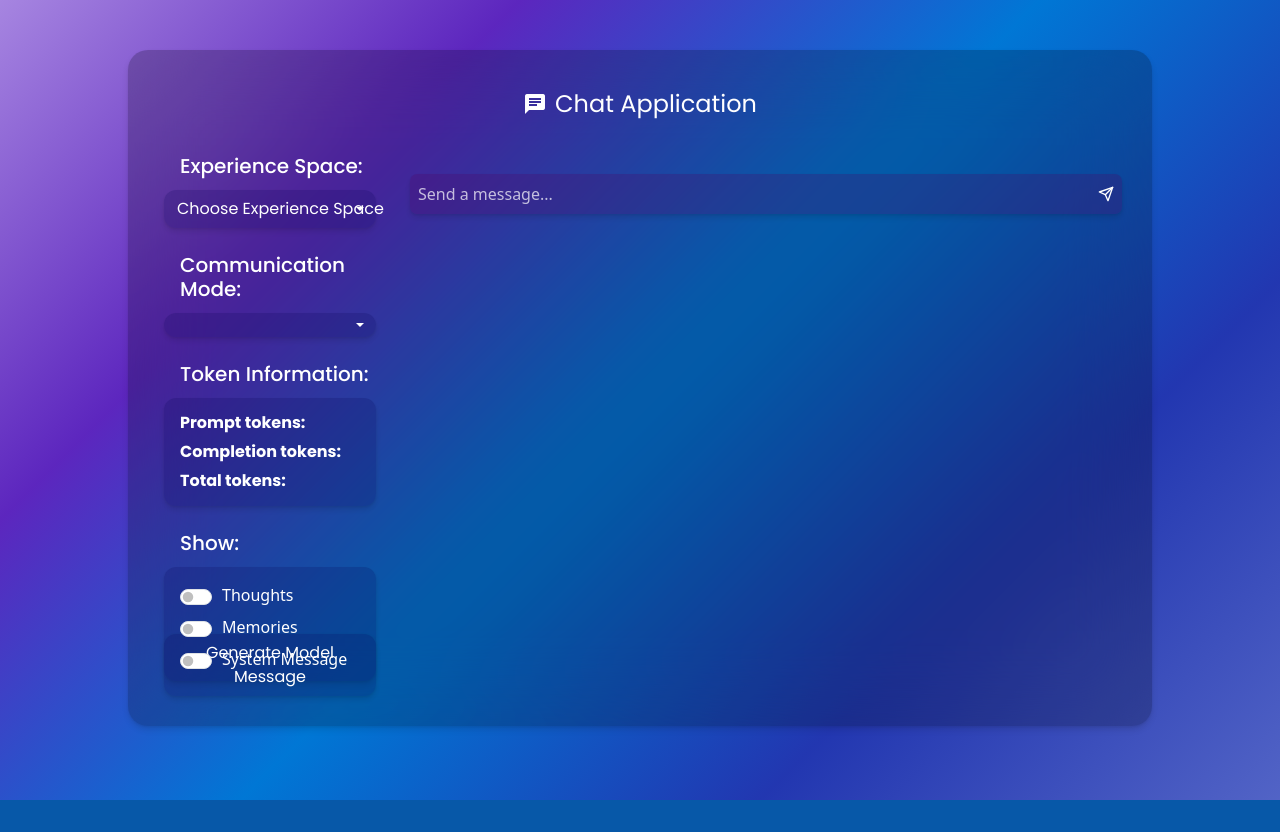
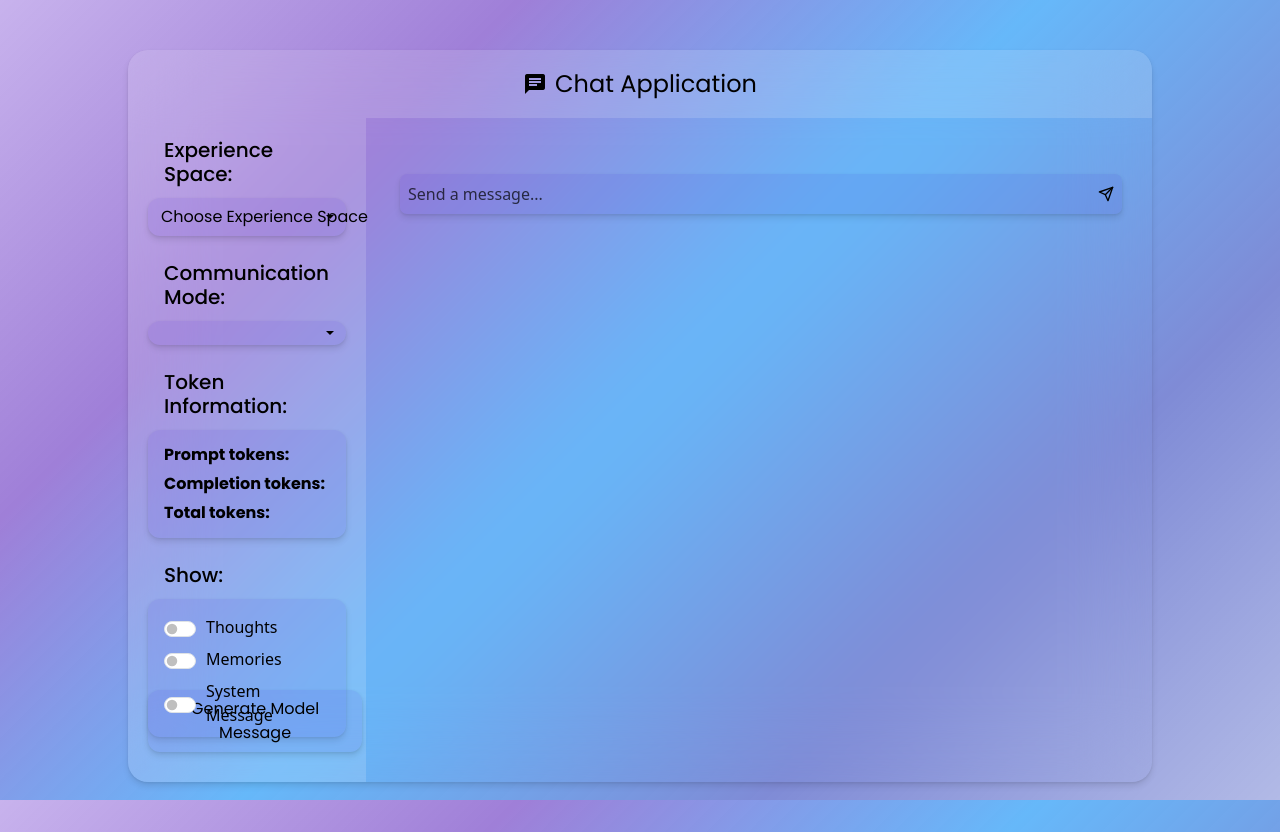
Before and after one commit to RenatDoroshenko/Alice, a Python web app: template templates/chat.html in a window 1280 px wide. Before the commit the page ends 800 px from the top, so only its background shows below. Run offline with Jinja, Linux system fonts and the light colour scheme; the template is opened without the code that fills it, so the values that code supplies are empty.

Commit message:
make white and black theme as a windown with different transparence effect

```diff
--- a/static/css/glassmorphism.css
+++ b/static/css/glassmorphism.css
@@ -31,9 +31,11 @@
   --default-font: 'Poppins';
 
   /* White Theme - Saturated */
-  /* --body-gradient: linear-gradient(135deg, rgb(72 2 195 / 30%) 0%, rgb(64 0 177 / 50%) 25%, rgb(0 137 246 / 60%) 50%, rgb(0 24 173 / 50%) 75%, rgb(0 26 173 / 30%) 100%);
+  --body-gradient: linear-gradient(135deg, rgb(72 2 195 / 30%) 0%, rgb(64 0 177 / 50%) 25%, rgb(0 137 246 / 60%) 50%, rgb(0 24 173 / 50%) 75%, rgb(0 26 173 / 30%) 100%);
   --dark-black: black;
-  --chat-container: rgb(255 255 255 / 15%);
+  --chat-container: rgba(255, 255, 255, 0);
+  --chat-header: rgb(255 255 255 / 15%);
+  --sidebar-container-bg: rgb(255 255 255 / 15%);
   --message-bg: rgb(46 0 201 / 7%);
   --scrollbar-thumb-bg: rgb(0 21 173 / 20%);
   --scrollbar-thumb-bg-hover: rgb(0 21 173 / 30%);
@@ -54,14 +56,16 @@
   --memories-message-bg: linear-gradient(135deg, rgb(95 216 248 / 79%) 0%, rgb(98 90 255 / 61%) 100%);
   --system-message-bg: linear-gradient(135deg, rgb(118 0 255 / 82%) 0%, rgb(0 31 223 / 70%) 100%);
 
-  --message-date-color: #212121; */
+  --message-date-color: #212121;
 
 
 
   /* Dark Theme */
-  --body-gradient: linear-gradient(135deg, rgb(107 52 204 / 60%) 0%, rgb(64 0 179 / 85%) 25%, rgb(0 119 213) 50%, rgb(10 33 168 / 90%) 75%, rgb(0 26 171 / 68%) 100%);
+  /* --body-gradient: linear-gradient(135deg, rgb(107 52 204 / 60%) 0%, rgb(64 0 179 / 85%) 25%, rgb(0 119 213) 50%, rgb(10 33 168 / 90%) 75%, rgb(0 26 171 / 68%) 100%);
   --dark-black: white;
-  --chat-container: rgb(0 0 0 / 20%);
+  --chat-container: rgb(0 0 0 / 0%);
+  --chat-header: rgb(0 0 0 / 20%);
+  --sidebar-container-bg: rgb(79 0 159 / 20%);
   --message-bg: rgb(82 0 98 / 25%);
   --scrollbar-thumb-bg: rgba(255, 255, 255, 0.3);
   --scrollbar-thumb-bg-hover: rgba(255, 255, 255, 0.4);
@@ -82,7 +86,7 @@
   --memories-message-bg: linear-gradient(135deg, rgb(0 140 255 / 54%) 0%, rgb(0 35 255 / 40%) 100%);
   --system-message-bg: linear-gradient(135deg, rgb(118 0 255 / 82%) 0%, rgb(0 31 223 / 70%) 100%);
 
-  --message-date-color: #ffffffbd;
+  --message-date-color: #ffffffbd; */
 
 
 
@@ -115,7 +119,7 @@ body {
   max-width: 80%;
   min-height: 600px;
   margin: 50px auto;
-  padding: 20px;
+  /* padding: 20px; */
   box-sizing: border-box;
   position: relative;
   z-index: 1;
@@ -131,6 +135,10 @@ body {
   box-shadow: 0 4px 6px rgba(0, 0, 0, 0.1), 0 1px 3px rgba(0, 0, 0, 0.08);
 }
 
+.content-container {
+  padding: 20px 20px 20px 20px
+}
+
 .chat-header {
   display: flex;
   align-items: center;
@@ -138,14 +146,20 @@ body {
   font-family: var(--default-font), sans-serif;
   font-size: 24px;
   color: var(--dark-black);
-  padding: 16px;
+  padding: 16px 0px;
+
+  background-color: var(--chat-header);
+  border-radius: 20px 20px 0 0;
 }
 
 .chat-header i.material-icons {
   margin-right: 8px;
 }
 
-
+.messages-block {
+  padding-top: 20px;
+  padding-right: 32px !important;
+}
 
 .messages-container {
   background-color: var(--medium-blue-gradient);
@@ -170,6 +184,10 @@ body {
   padding-left: 16px;
   height: 100%;
   position: relative;
+
+  background-color: var(--sidebar-container-bg);
+  padding: 20px;
+  border-radius: 0 0 0 20px;
 }
 
 .message {
@@ -368,6 +386,7 @@ body {
   background-color: rgba(0, 0, 0, 0);
   padding: 10px;
   border-radius: 12px;
+  padding-bottom: 30px;
 }
 
 .input-form {
@@ -413,10 +432,12 @@ body {
   padding: 0;
   height: 100%;
   transition: background-color 0.3s ease-in-out;
+  border-radius: 0 7px 7px 0;
 }
 
 .send-button:hover {
-  background-color: rgba(255, 255, 255, 0.1);
+  /* background-color: rgba(255, 255, 255, 0.1); */
+  background-color: var(--dropdown-button-hover);
 }
 
 
@@ -542,9 +563,10 @@ body {
 
 .generate-model-message-container {
   position: absolute;
-  bottom: 10px;
-  left: 16px;
+  bottom: 30px;
+  left: 20px;
   right: 0;
+  width: 90%;
 }
 
 
--- a/templates/chat.html
+++ b/templates/chat.html
@@ -16,12 +16,14 @@
 </head>
 <body>
     <div class="chat-container">
-        <header class="chat-header">
-          <i class="material-icons">chat</i> Chat Application
-        </header>
+        <div class="chat-header-container">
+            <header class="chat-header">
+                <i class="material-icons">chat</i> Chat Application
+            </header>
+        </div>
 
         <div class="row">
-          <div class="col-lg-3">
+          <div class="col-lg-3 sidebar-block">
             <!-- Sidebar content -->
             <div class="sidebar-container">
                 <!-- Experience space -->
@@ -102,7 +104,7 @@
             </div>
           </div>
 
-          <div class="col-lg-9">
+          <div class="col-lg-9 messages-block">
             <!-- Main chat content -->
             <div class="messages-container" id="messages"></div>
             <input type="hidden" id="ai_id" value="{{ ai_id }}">
```
